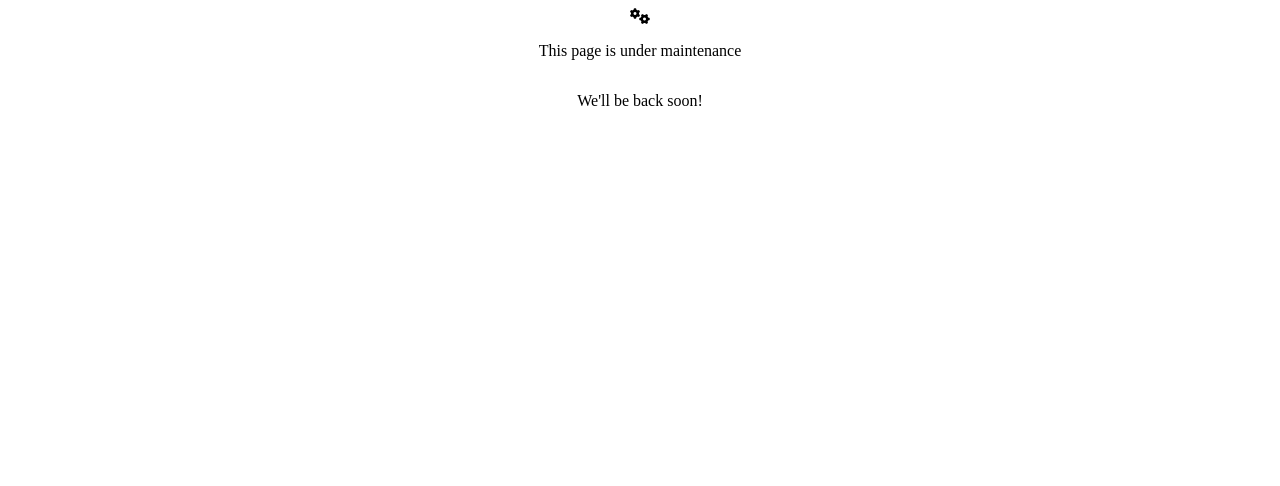
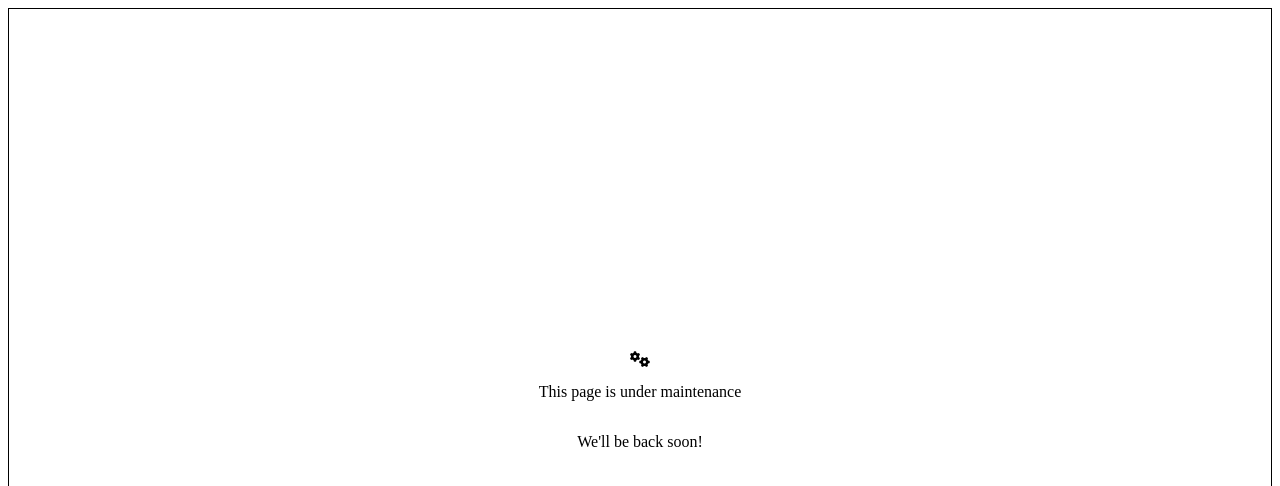
Before and after one commit to jbsamuel/Personal-Blog, a plain HTML site: page index.html in a window 1280 px wide. Shown: the top 486 px of the page. Drawn offline with Linux system fonts and the light colour scheme.

Commit message:
fixed center alignment

```diff
--- a/CSS/index.css
+++ b/CSS/index.css
@@ -1,5 +1,9 @@
 main {
     display: flex;
+    flex-wrap: wrap;
+    align-items: center;
+    justify-content: center;
     flex-direction: column;
-    align-items: center;
+    border: 1px solid black;
+    height: 100vh;
 }
--- a/index.html
+++ b/index.html
@@ -11,15 +11,15 @@
 
 <body>
     <main>
-        <div class="text-item">
-            <i class="fa-solid fa-gears"></i>
-        </div>
-        <div class="text-item">
-            <p>This page is under maintenance</p>
-        </div>
-        <div class="text-item">
-            <p>We'll be back soon!</p>
-        </div>
+
+        <i class="fa-solid fa-gears"></i>
+
+
+        <p>This page is under maintenance</p>
+
+
+        <p>We'll be back soon!</p>
+
     </main>
 </body>
 
```
